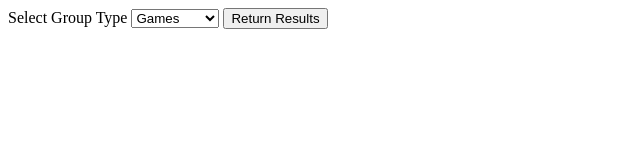
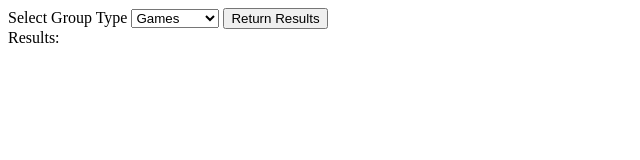
Before and after one commit to cseiter/Phase1Project, a plain HTML site: page index.html in a window 1280 px wide. Shown: the full height of the page, 0-640 px from the left. Drawn offline with Linux system fonts and the light colour scheme.

Commit message:
create results div in html

```diff
--- a/index.html
+++ b/index.html
@@ -8,6 +8,8 @@
 <body>
     <label for="type">Select Group Type</label>
     <select name="type" id="type-dropdown"></select>
-    <button id="results">Return Results</button>
+    <button id="results">Return Results</button><br>
+    <div id="returnedResults">Results:
+    </div>
 </body>
 </html>
```
